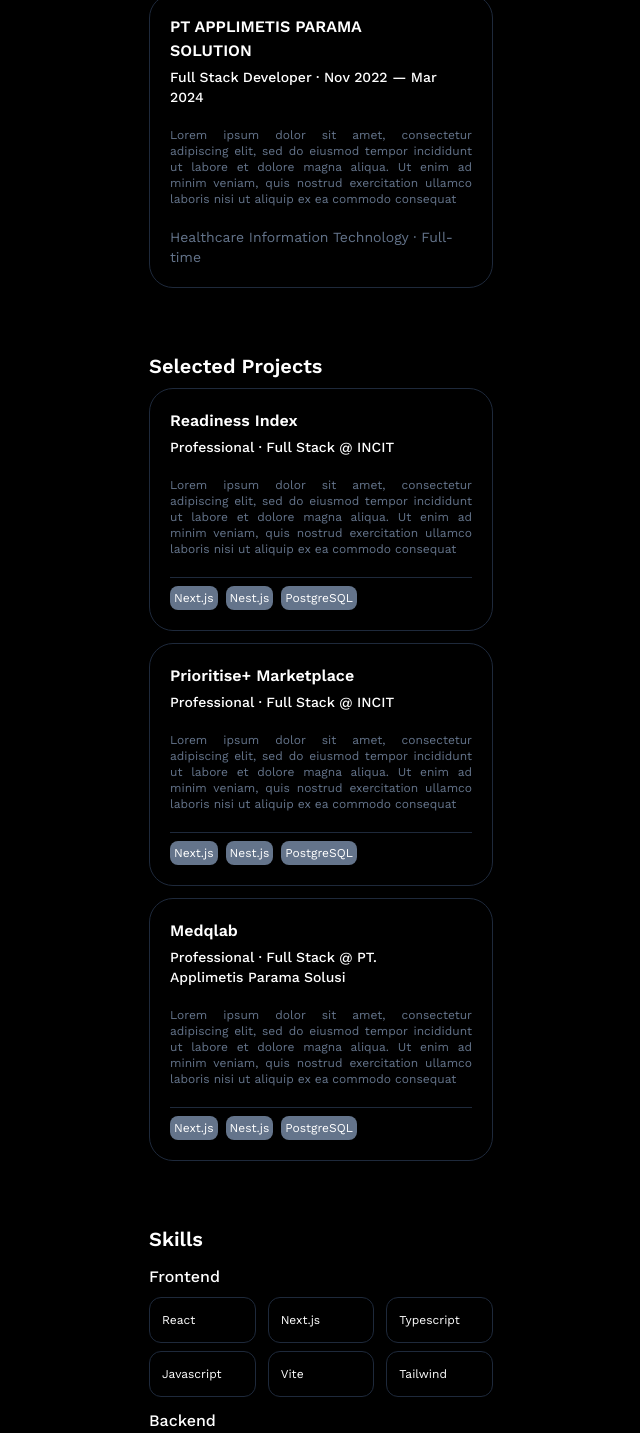
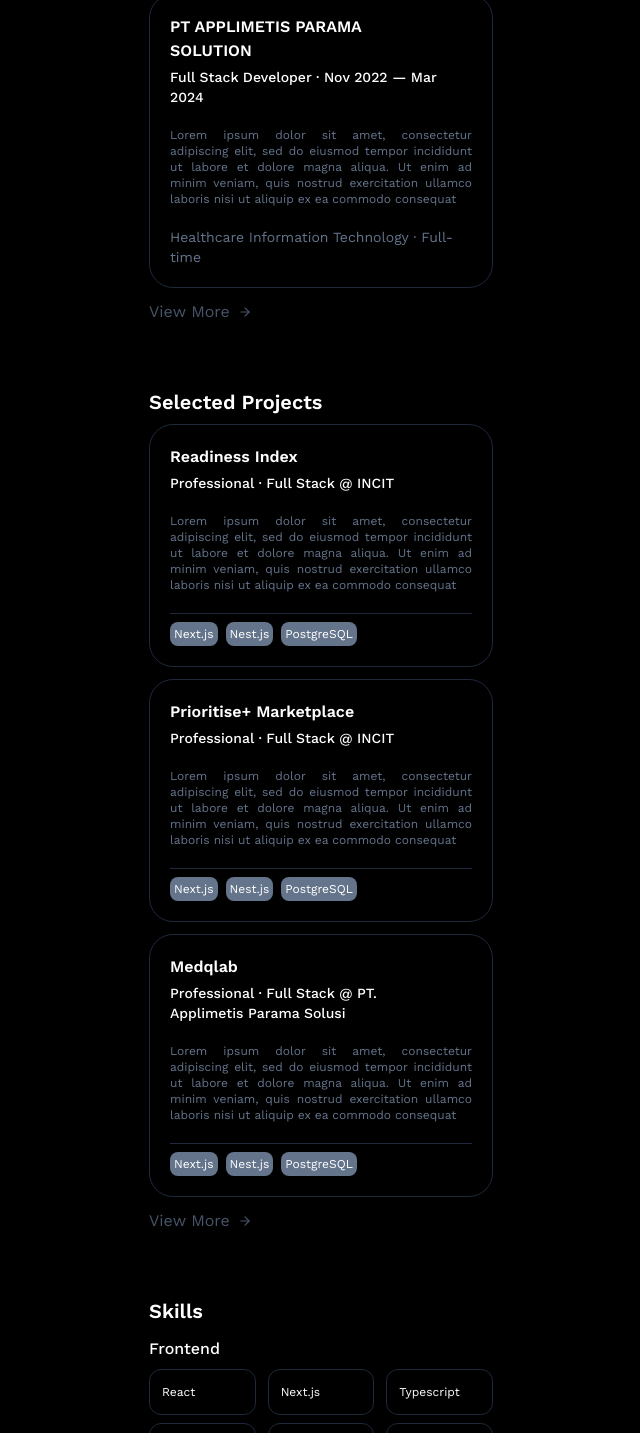
Before and after one commit to DiazNugraha/portofolio, a Next.js app: page / in a window 1280 px wide. Shown: the part 816-2249 px from the top of the page, without its empty margins (319-959 px from the left). Built offline with nearby package versions, Linux system fonts and the light colour scheme.

Commit message:
feat: add view more button

```diff
--- a/src/features/home/sections/ExperienceSection.tsx
+++ b/src/features/home/sections/ExperienceSection.tsx
@@ -1,5 +1,7 @@
 import { ExperienceCard } from "@/components/cards";
 import { motion } from "framer-motion";
+import { ArrowRightIcon } from "lucide-react";
+import Link from "next/link";
 
 const experiences: {
   title: string;
@@ -24,6 +26,19 @@ const experiences: {
   },
 ];
 
+const MotionLink = motion(Link);
+
+const hoverVariants = {
+  rest: {
+    x: 0,
+    scale: 1,
+  },
+  hover: {
+    x: 6,
+    scale: 1.01,
+  },
+};
+
 export default function ExperienceSection() {
   return (
     <motion.section
@@ -41,6 +56,22 @@ export default function ExperienceSection() {
         {experiences.map((experience, index) => (
           <ExperienceCard {...experience} key={index} />
         ))}
+        <MotionLink
+          variants={hoverVariants}
+          initial="rest"
+          whileHover="hover"
+          whileTap={{ scale: 0.98 }}
+          transition={{
+            type: "spring",
+            stiffness: 300,
+            damping: 20,
+          }}
+          href={""}
+          className="flex gap-2 items-center text-slate-600 hover:text-white"
+        >
+          <span className="text-inherit">View More</span>
+          <ArrowRightIcon width={14} className="text-inherit" />
+        </MotionLink>
       </div>
     </motion.section>
   );
--- a/src/features/home/sections/ProjectSection.tsx
+++ b/src/features/home/sections/ProjectSection.tsx
@@ -1,5 +1,7 @@
 import { ProjectCard } from "@/components/cards";
 import { motion } from "framer-motion";
+import { ArrowRightIcon } from "lucide-react";
+import Link from "next/link";
 
 const selectedProjects: {
   title: string;
@@ -31,6 +33,19 @@ const selectedProjects: {
   },
 ];
 
+const MotionLink = motion(Link);
+
+const hoverVariants = {
+  rest: {
+    x: 0,
+    scale: 1,
+  },
+  hover: {
+    x: 6,
+    scale: 1.01,
+  },
+};
+
 export default function ProjectSection() {
   return (
     <motion.section
@@ -48,6 +63,22 @@ export default function ProjectSection() {
         {selectedProjects.map((project, index) => (
           <ProjectCard {...project} key={index} />
         ))}
+        <MotionLink
+          variants={hoverVariants}
+          initial="rest"
+          whileHover="hover"
+          whileTap={{ scale: 0.98 }}
+          transition={{
+            type: "spring",
+            stiffness: 300,
+            damping: 20,
+          }}
+          href={""}
+          className="flex gap-2 items-center text-slate-600 hover:text-white"
+        >
+          <span className="text-inherit">View More</span>
+          <ArrowRightIcon width={14} className="text-inherit" />
+        </MotionLink>
       </div>
     </motion.section>
   );
```
